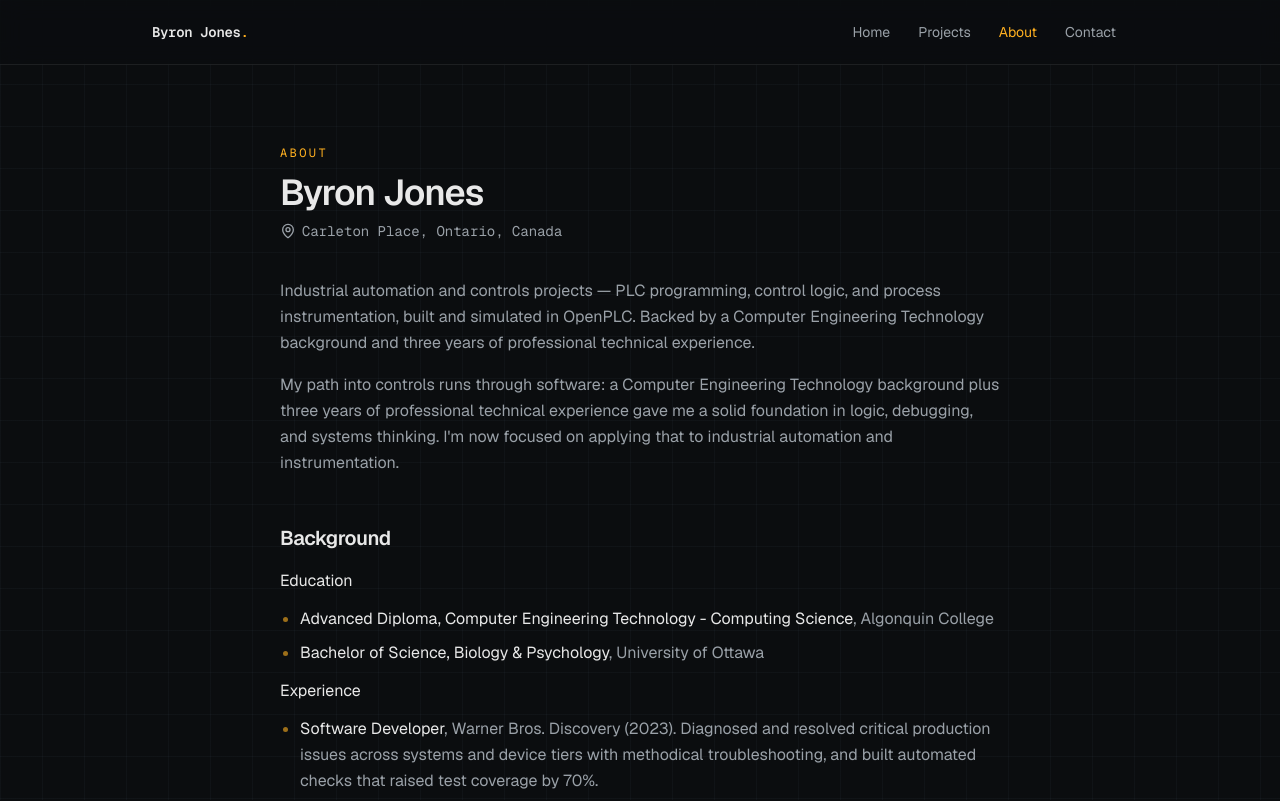
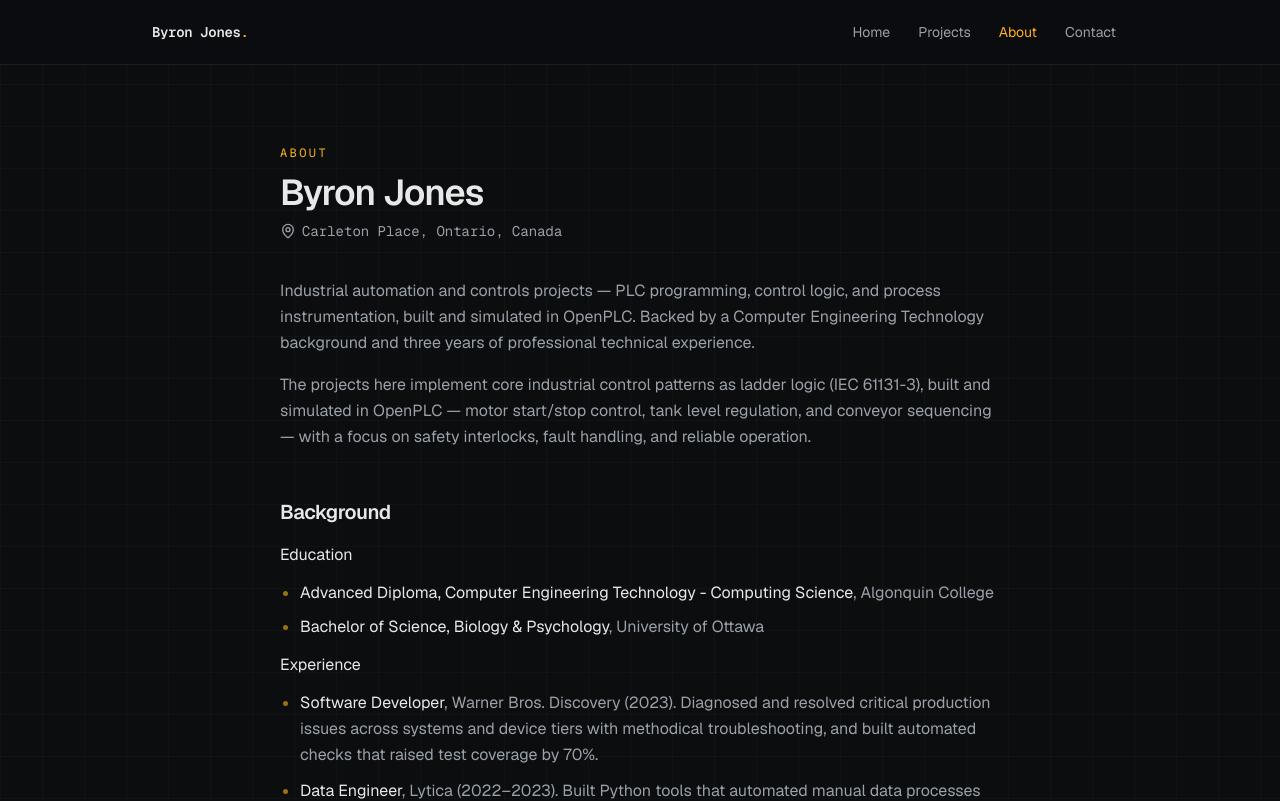
Before and after one commit to jyronbones/automation-and-instrumentation, a Next.js app: page /about in a window 1280 px wide. Shown: the top 801 px of the page. Built offline with nearby package versions, Linux system fonts and the light colour scheme.

Commit message:
About: replace transition narrative with project-focused copy

```diff
--- a/src/app/about/page.tsx
+++ b/src/app/about/page.tsx
@@ -70,11 +70,11 @@ export default function AboutPage() {
         <div className="mt-8 space-y-4 text-base leading-relaxed text-muted-foreground">
           <p>{site.tagline}</p>
           <p>
-            My path into controls runs through software: a Computer Engineering
-            Technology background plus three years of professional technical
-            experience gave me a solid foundation in logic, debugging, and
-            systems thinking. I&apos;m now focused on applying that to industrial
-            automation and instrumentation.
+            The projects here implement core industrial control patterns as
+            ladder logic (IEC 61131-3), built and simulated in OpenPLC — motor
+            start/stop control, tank level regulation, and conveyor sequencing —
+            with a focus on safety interlocks, fault handling, and reliable
+            operation.
           </p>
         </div>
       </ScrollReveal>
```
